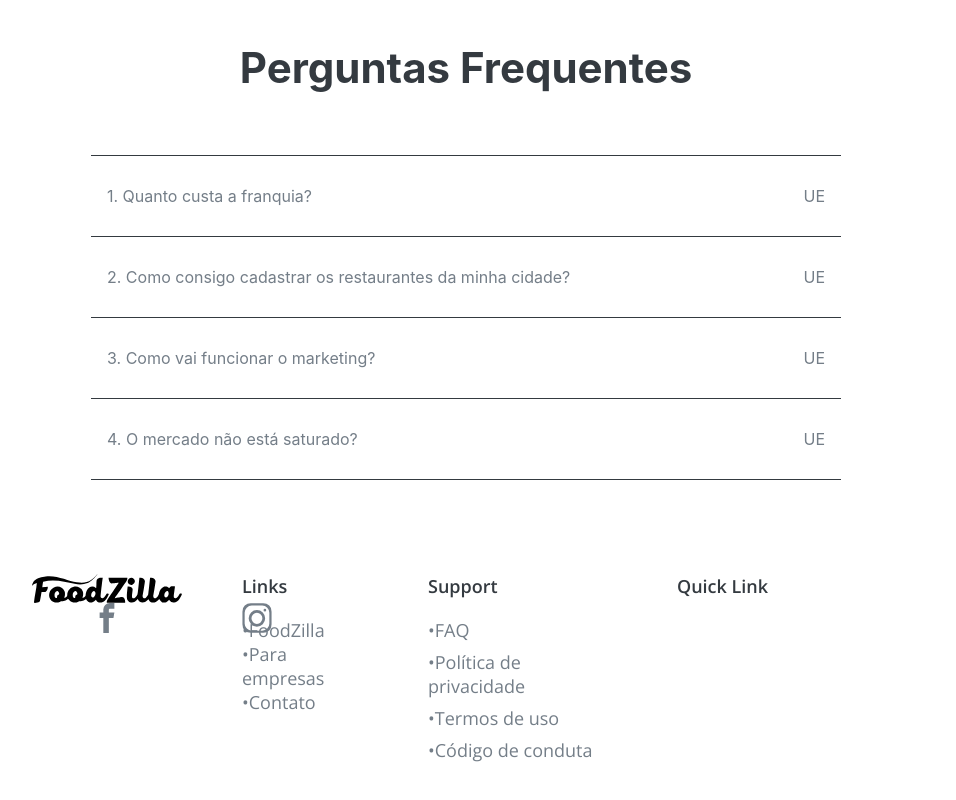
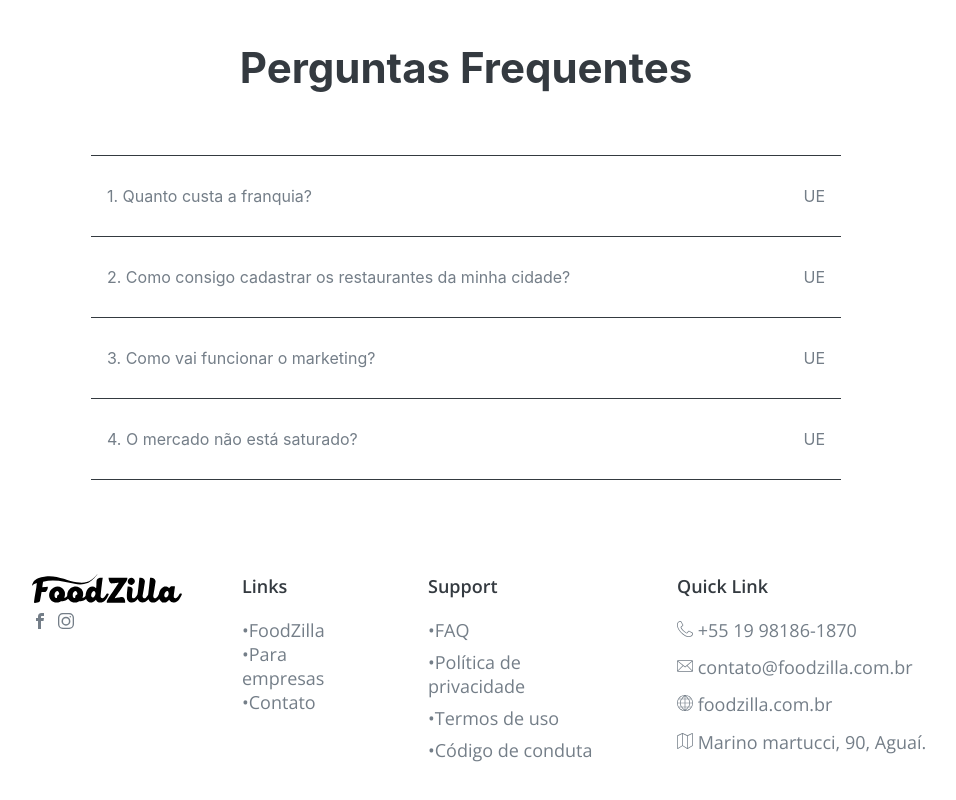
Before and after one commit to LostTechSoftware/fe_franchieses, a Next.js app: page / in a window 1280 px wide. Shown: the part 3096-3896 px from the top of the page, without its empty margins (174-1130 px from the left). Built offline with nearby package versions, Linux system fonts and the light colour scheme.

Commit message:
review files part2

```diff
--- a/components/Footer/index.js
+++ b/components/Footer/index.js
@@ -5,45 +5,48 @@ export default function Footer() {
     <>
       <footer className={styles.footer}>
         <section className={styles.social}>
-          <img src="icons/FoodZilla.svg" alt="FoodZilla"/>
+          <img className={styles.foodzillalogo} src="icons/FoodZilla.svg" alt="FoodZilla"/>
           <div className={styles.socialicons}>
-            <a href=""><img src="icons/facebook.svg" alt="facebook"/></a>
-            <a href=""><img src="icons/instagram.svg" alt="instagram"/></a>
+            <a href="https://www.facebook.com/foodzillabr/"><img className={styles.iconsimg} src="icons/facebook.svg" alt="facebook"/></a>
+            <a href="https://www.instagram.com/foodzillabr/"><img className={styles.iconsimg} src="icons/instagram.svg" alt="instagram"/></a>
           </div>
         </section>
 
         <section className={styles.links}>
           <h1 className={styles.title}>Links</h1>
           <div className={styles.linkarea}>
-            <a className={styles.linktext} href="">•FoodZilla</a>
-            <a className={styles.linktext} href="">•Para empresas</a>
-            <a className={styles.linktext} href="">•Contato</a>
+            <a className={styles.linktext} href="https://foodzilla.com.br/">•FoodZilla</a>
+            <a className={styles.linktext} href="https://restaurant.foodzilla.com.br/">•Para empresas</a>
+            <a className={styles.linktext} href="https://helpcenter.foodzilla.com.br/">•Contato</a>
           </div>
         </section>
 
         <section className={styles.support}>
           <h1 className={styles.title}>Support</h1>
           <div className={styles.linkarea}>
-            <a className={styles.linktext} href="">•FAQ</a>
-            <a className={styles.linktext} href="">•Política de privacidade</a>
-            <a className={styles.linktext} href="">•Termos de uso</a>
-            <a className={styles.linktext} href="">•Código de conduta</a>
+            <a className={styles.linktext} href="https://helpcenter.foodzilla.com.br/">•FAQ</a>
+            <a className={styles.linktext} href="https://foodzilla.com.br/politic.html">•Política de privacidade</a>
+            <a className={styles.linktext} href="https://foodzilla.com.br/terms.html">•Termos de uso</a>
+            <a className={styles.linktext} href="https://foodzilla.com.br/codig.html">•Código de conduta</a>
           </div>
         </section>
 
         <section className={styles.quickLink}>
           <h1 className={styles.title}>Quick Link</h1>
-          <div className={styles.linkarea}>
-            <a className={styles.linktext} href=""><img src="" alt=""/></a>
-            <a className={styles.linktext} href=""><img src="" alt=""/></a>
-            <a className={styles.linktext} href=""><img src="" alt=""/></a>
-            <a className={styles.linktext} href=""><img src="" alt=""/></a>
+          <div className={styles.linkarea2}>
+            <text className={styles.linktext}><img src="icons/phone.svg" alt="phone"/> +55 19 98186-1870</text>
+            <a className={styles.linktext} href="mailto:contato@foodzilla.com.br"><img src="icons/mail.svg" alt="mail"/> contato@foodzilla.com.br</a>
+            <a className={styles.linktext} href="https://foodzilla.com.br/"><img src="icons/globe.svg" alt="globe"/> foodzilla.com.br</a>
+            <text className={styles.linktext}><img src="icons/map.svg" alt="map"/> Marino martucci, 90, Aguaí.</text>
           </div>
         </section>
       </footer>
       <footer className={styles.footerbottom}>
         <div className={styles.line}></div>
-        <div className={styles.textbottom}></div>
+        <div className={styles.textbottom}>
+          <text className={styles.crafttedtext}>Crafted by </text>
+          <text className={styles.foodzillatext}>Foodzila</text>
+        </div>
       </footer>
     </>
   )
--- a/components/Footer/styles.module.css
+++ b/components/Footer/styles.module.css
@@ -40,13 +40,27 @@
 .socialicons{
   display: flex;
 }
+.iconsimg{
+  margin-top: 1rem;
+  margin-right: 1rem;
+  width: 1.6rem;
+  height: 1.6rem;
+}
 /*Text*/
 .linkarea{
+  overflow: hidden;
   display: flex;
   flex-direction: column;
   justify-content: space-between;
   height: 100%;
   width: 100%;
+}
+.linkarea2{
+  display: flex;
+  flex-direction: column;
+  justify-content: space-between;
+  height: 100%;
+  width: 146%;
 }
 .title{
   font-size: 1.8rem;
@@ -60,10 +74,11 @@
   font-family: 'Open Sans', sans-serif;
   color: #747e88;
 }
-.social img{
+.foodzillalogo{
   width: 15rem;
   height: 2.95rem;
 }
+
 @media(max-width:720px){
   .footer{
     height: 39.7rem;
@@ -81,7 +96,7 @@
     flex-direction: column;
     min-width: 12.6rem;
     max-width: 12.6rem;
-    height: 13.6rem;
+    height: 15.6rem;
     width: 12.6rem;
   }
   .support{
@@ -100,16 +115,33 @@
     height: 18rem;
     width: 22.3rem;
   }
+  .linkarea2{
+    display: flex;
+    flex-wrap: wrap;
+    flex-direction: column;
+    justify-content: space-between;
+    height: 100%;
+    width: 126%;
+  }
 }
-
+@media(max-width:690px){
+  .linkarea2{
+    display: flex;
+    flex-wrap: wrap;
+    flex-direction: column;
+    justify-content: space-between;
+    height: 120%;
+    width: 166%;
+  }
+}
 @media(max-width:450px){
   .footer{
     display: flex;
     flex-direction: column;
     justify-content: space-between;
-    align-items: center;
+    align-items: left;
     margin-top: 94px;
-    height: 75.7rem;
+    height: 79.7rem;
     width: 100%;
   }
   .social{
@@ -121,7 +153,7 @@
   .links{
     display: flex;
     flex-direction: column;
-    height: 13.6rem;
+    height: 15.6rem;
     width: 17rem;
     min-width: 12.6rem;
     max-width: 12.6rem;
@@ -129,7 +161,7 @@
   .support{
     display: flex;
     flex-direction: column;
-    height: 18.8rem;
+    height: 19.8rem;
     width: 17rem;
     min-width: 12.6rem;
     max-width: 12.6rem;
@@ -137,9 +169,9 @@
   .quickLink{
     display: flex;
     flex-direction: column;
-    height: 18rem;
+    height: 19rem;
     width: 22.3rem;
-    margin-bottom: 3rem;
+    margin-bottom: 7rem;
     min-width: 12.6rem;
     max-width: 12.6rem;
   }
@@ -159,6 +191,28 @@
   z-index: 10;
 }
 .textbottom{
+  display: flex;
+  align-items: center;
   width: 100%;
   height: 100%;
+  padding-left: 10%;
 }
+.crafttedtext{
+  font-size: 1.8rem;
+  color: #747e88;
+}
+.foodzillatext{
+  font-size: 1.8rem;
+  color: #ffe115;
+  margin-left: 1rem;
+}
+@media(min-width:2324px){
+  .links{
+    display: flex;
+    flex-direction: column;
+    height: 16.6rem;
+    width: 17rem;
+    min-width: 12.6rem;
+    max-width: 12.6rem;
+  }
+}
--- a/components/FranchiseFee/styles.module.css
+++ b/components/FranchiseFee/styles.module.css
@@ -5,7 +5,7 @@
   margin-top: 59px;
   width: 100%;
   height: 771px;
-  background-color:red
+  background-color: #f3fdff;
 }
 .off{
   font-family: 'Open Sans', sans-serif;
@@ -38,7 +38,6 @@
   width: 23.2rem;
   margin-top: 14.92rem;
   margin-left: 19.12rem;
-  background-color: aqua;
   flex-direction: column;
 }
 .rightTextTop{
@@ -50,7 +49,6 @@
   margin-top: 12.33rem;
   margin-right: 18.43rem;
   right: 0;
-  background-color: aqua;
   flex-direction: column;
 }
 .rightText{
@@ -86,11 +84,9 @@
   margin-top: 35.6rem;
   margin-right: 12.43rem;
   right: 0;
-  background-color: aqua;
   flex-direction: column;
 }
 .freeFranchise{
-  font-family: OpenSans;
   font-size: 4.2rem;
   color: #343a40;
   font-family: 'Open Sans', sans-serif;
@@ -117,7 +113,7 @@
     margin-top: 59px;
     width: 100%;
     height: 860px;
-    background-color:red
+    background-color: #f3fdff;
   }
   .rightTextTop{
     display: flex;
@@ -128,7 +124,7 @@
     margin-top: 72.33rem;
     margin-right: 18.43rem;
     right: 0;
-    background-color: aqua;
+
     flex-direction: column;
   }
   .rightTextBottom{
@@ -140,7 +136,7 @@
     margin-top: 95.6rem;
     margin-right: 12.43rem;
     right: 0;
-    background-color: aqua;
+
     flex-direction: column;
   }
 }
@@ -160,7 +156,7 @@
     margin-top: 72.33rem;
     margin-right: 1rem;
     right: 0;
-    background-color: aqua;
+
     flex-direction: column;
   }
   .rightTextBottom{
@@ -172,7 +168,7 @@
     margin-top: 95.6rem;
     margin-right: 1rem;
     right: 0;
-    background-color: aqua;
+
     flex-direction: column;
   }
 }
@@ -192,7 +188,7 @@
     margin-top: 72.33rem;
     margin-right: 1rem;
     right: 0;
-    background-color: aqua;
+
     flex-direction: column;
   }
   .rightTextBottom{
@@ -204,7 +200,7 @@
     margin-top: 87.6rem;
     margin-right: 1rem;
     right: 0;
-    background-color: aqua;
+
     flex-direction: column;
   }
   .price{
@@ -235,6 +231,6 @@
     margin-top: 59px;
     width: 100%;
     height: 1080px;
-    background-color:red
+    background-color: #f3fdff;
   }
 }
--- a/components/HowWillItWork/index.js
+++ b/components/HowWillItWork/index.js
@@ -1,6 +1,5 @@
+import Button from '@material-ui/core/Button';
 import styles from './styles.module.css';
-import Button from '@material-ui/core/Button';
-import { withStyles } from '@material-ui/core/styles';
 
 export default function HowWillItWork() {
   return (
```
